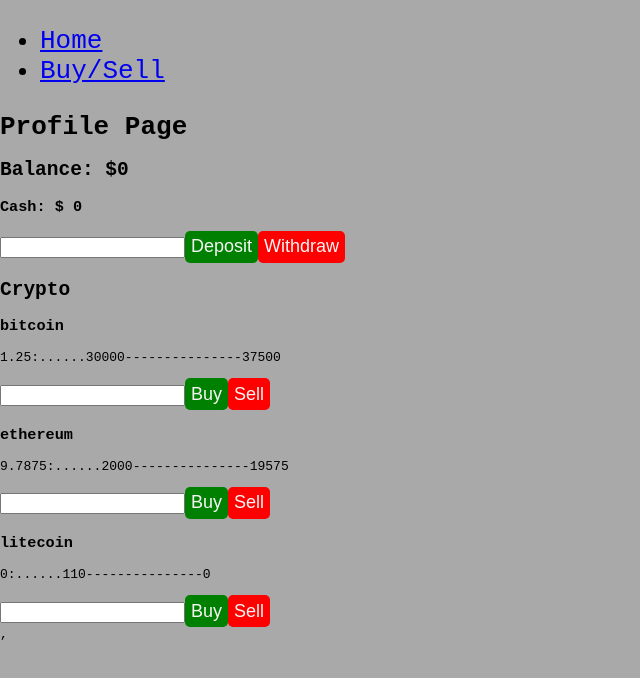
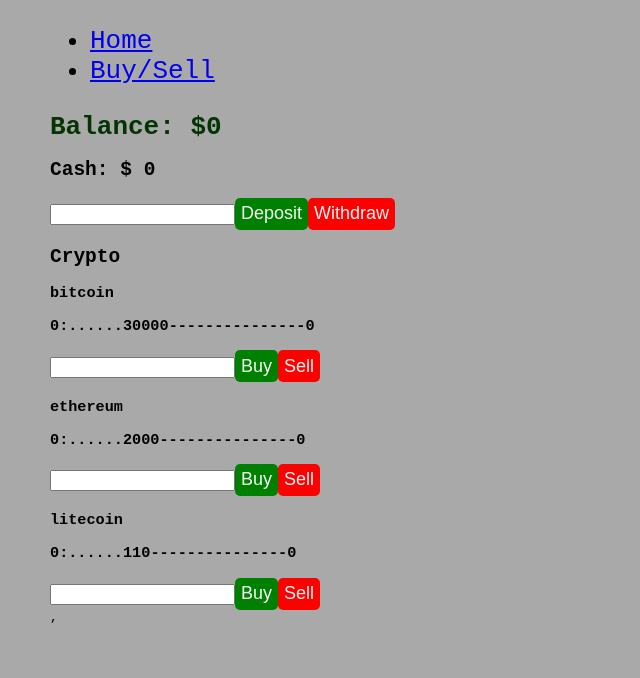
Before and after one commit to RandomBattler/phase2-project, a React (Create React App) app: page /profile in a window 1280 px wide. Shown: the top 678 px of the page, without its empty margins (0-640 px from the left). Built offline with nearby package versions, Linux system fonts and the light colour scheme; no server answers; data requests are answered from the project's data file.

Commit message:
bug fixes and css adjustments

```diff
--- a/db.json
+++ b/db.json
@@ -7,14 +7,14 @@
       "id": 0,
       "name": "bitcoin",
       "symbol": "BTC",
-      "amount": 1.25,
+      "amount": 0,
       "price": 30000
     },
     {
       "id": 1,
       "name": "ethereum",
       "symbol": "ETH",
-      "amount": 9.7875,
+      "amount": 0,
       "price": 2000
     },
     {
--- a/src/Crypto.js
+++ b/src/Crypto.js
@@ -20,10 +20,10 @@
       <div className="card">
         <div className="card-body">
           <h3 className="card-title">{crypto.name}</h3>
-          <p className="card-text">{crypto.amount}:......{price}
+          <h3 className="card-text">{crypto.amount}:......{price}
           ---------------{crypto.amount*price}
 
-          </p>
+          </h3>
           <form onSubmit={handleSubmit}>
             <input type="text" id="value" />
             <button type="submit" id="buy">Buy</button>
--- a/src/index.css
+++ b/src/index.css
@@ -24,7 +24,8 @@
   font-family: monospace;
   display: grid;
   grid-gap: 1em;
-  background-color:darkgrey
+  background-color:darkgrey;
+  margin-left: 50px;
 }
 
 .navbar {
@@ -48,3 +49,7 @@
 #buy, #deposit {
   background-color: green;
 }
+
+#balance {
+  color: rgb(3, 53, 3);
+}
--- a/src/profile.js
+++ b/src/profile.js
@@ -107,10 +107,9 @@
         portfolio.forEach(c => balance += (c.amount * prices[c.name].usd));
 
     return <div>
-        <h1>Profile Page</h1>
-        <h2>Balance: ${balance}</h2>
+        <h1 id="balance">Balance: ${balance}</h1>
         <form onSubmit={handleSubmit}>
-            <h3>Cash: $ {cash}</h3>
+            <h2>Cash: $ {cash}</h2>
             <input type="text" id="value" />
             <button type="submit" id="deposit">Deposit</button>
             <button type="submit" id="withdraw">Withdraw</button>
```
Also changed, not shown: 1 other file (tests, documents, lock files or other folders).
